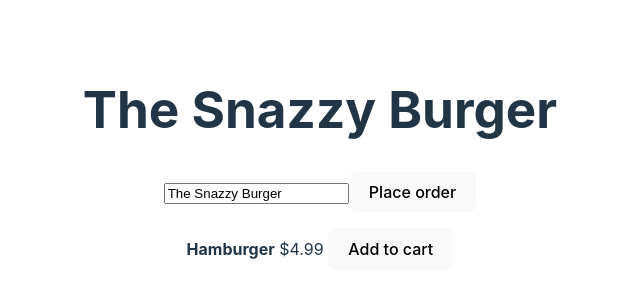
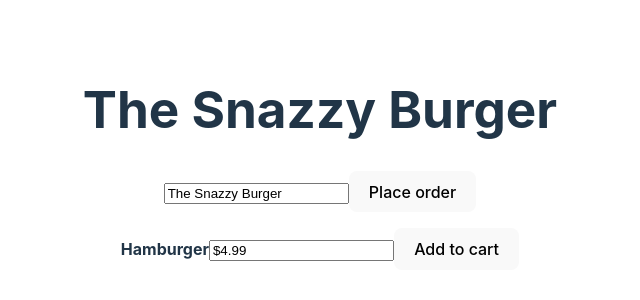
Before and after one commit to lukeharby/vue-js-3-composition-api, a Vue app: page / in a window 1280 px wide. Shown: the part 234-534 px from the top of the page, without its empty margins (320-960 px from the left). Built offline with nearby package versions, Linux system fonts and the light colour scheme.

Commit message:
Add composition API for computed with getter and setter

```diff
--- a/src/components/YummyMeal.vue
+++ b/src/components/YummyMeal.vue
@@ -1,13 +1,15 @@
 <template>
     <p>
         <strong>{{ name }}</strong>
-        {{ pricePretty }}
+        <input type="text" v-model="pricePretty">
         <button @click="addToCart">Add to cart</button>
     </p>
 
 </template>
 
 <script>
+import { computed } from 'vue';
+
     export default {
         props: {
             name: String,
@@ -15,12 +17,15 @@
         },
         setup(props, { emit }) {
             const addToCart = () => emit('addToCart', props.name);
-            return { addToCart }
-        },
-        computed: {
-            pricePretty() {
-                return `$${this.price.toFixed(2)}`
-            }
+            const pricePretty = computed({
+                get() {
+                    return `$${props.price.toFixed(2)}`;
+                },
+                set(price) {
+                    console.log(`Sorry, we cannot accept ${price}. Nice try though`)
+                }
+            });
+            return { addToCart, pricePretty }
         }
     }
 </script>
```
